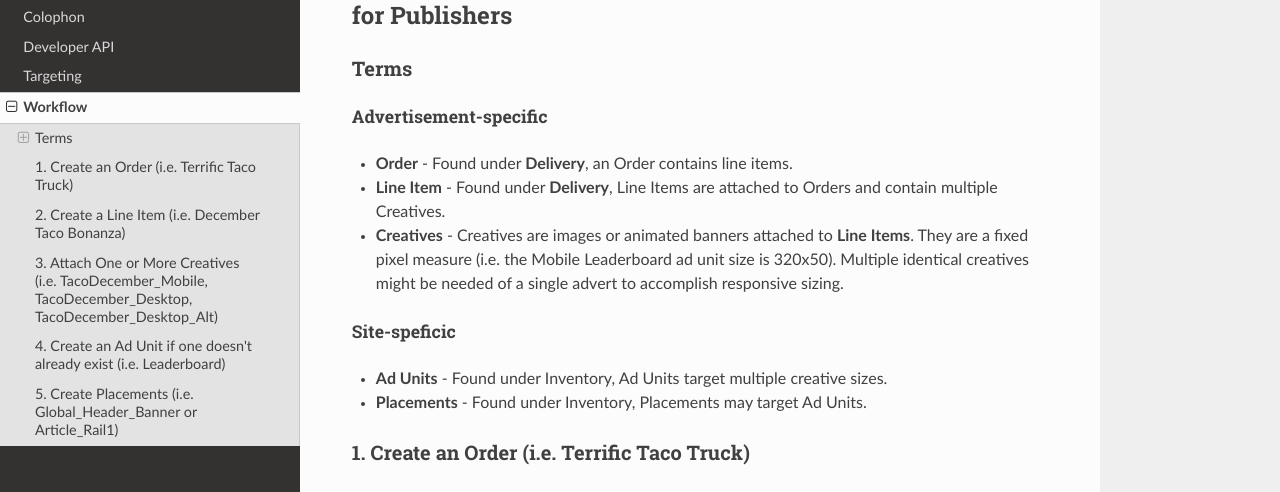
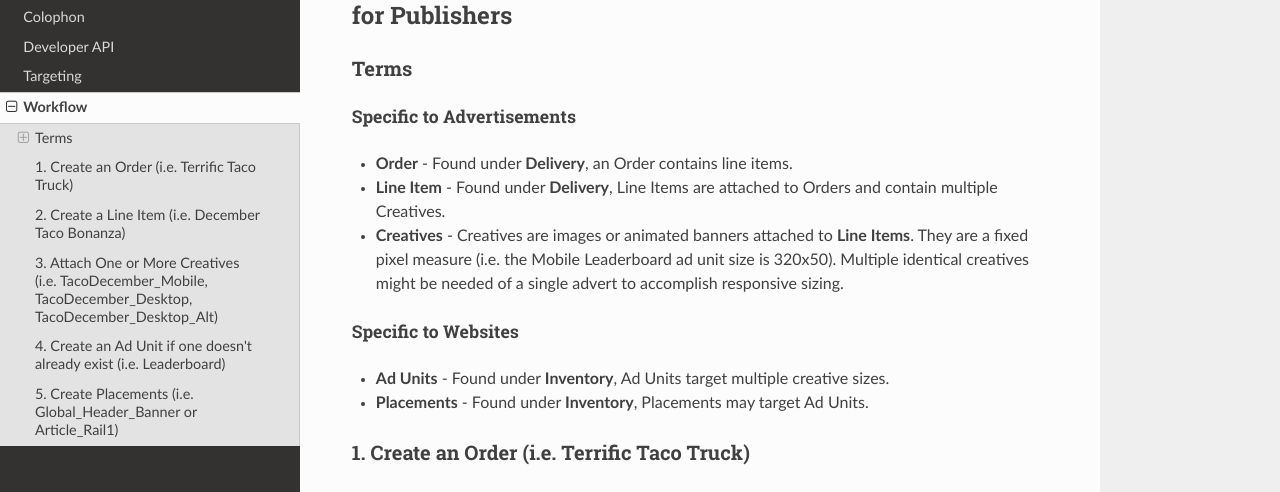
Before and after one commit to INN/doubleclick-for-wp, an MkDocs documentation site: the page built from docs/Workflow.md, in a window 1280 px wide and 1368 px high. Shown: the part 132-624 px from the top of the window. Built offline with MkDocs 1.6.1, drawn with Linux system fonts in a browser that asks for light colours; nearby versions of some CDN libraries.

Commit message:
Update Workflow.md

```diff
--- a/docs/Workflow.md
+++ b/docs/Workflow.md
@@ -2,14 +2,14 @@
 ## Workflow for Publishing Advertisements with DoubleClick for Publishers
 
 ### Terms
-##### Advertisement-specific
+##### Specific to Advertisements
 * __Order__ - Found under __Delivery__, an Order contains line items.
 * __Line Item__ - Found under __Delivery__, Line Items are attached to Orders and contain multiple Creatives.
 * __Creatives__ - Creatives are images or animated banners attached to __Line Items__. They are a fixed pixel measure (i.e. the Mobile Leaderboard ad unit size is 320x50). Multiple identical creatives might be needed of a single advert to accomplish responsive sizing.
 
-##### Site-speficic
-* __Ad Units__ - Found under Inventory, Ad Units target multiple creative sizes.
-* __Placements__ - Found under Inventory, Placements may target Ad Units.
+##### Specific to Websites
+* __Ad Units__ - Found under __Inventory__, Ad Units target multiple creative sizes.
+* __Placements__ - Found under __Inventory__, Placements may target Ad Units.
 
 ### 1. Create an Order (i.e. Terrific Taco Truck)
 
```
